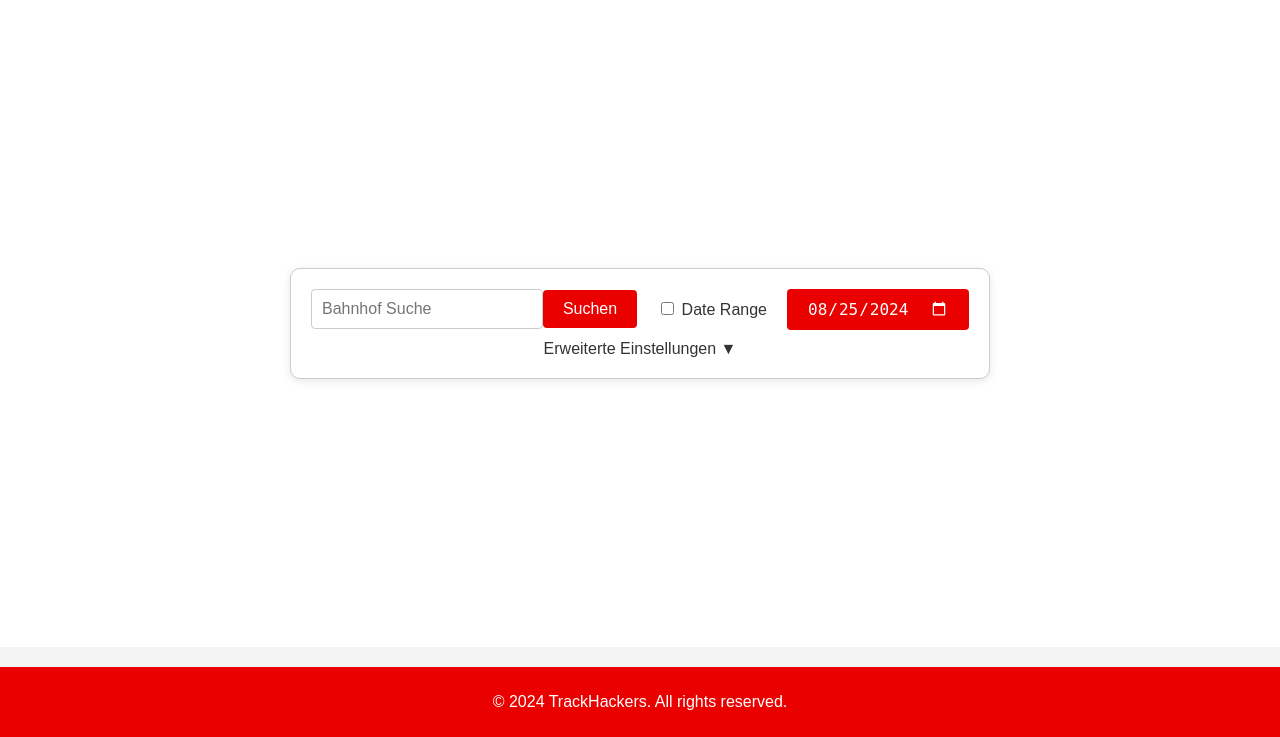
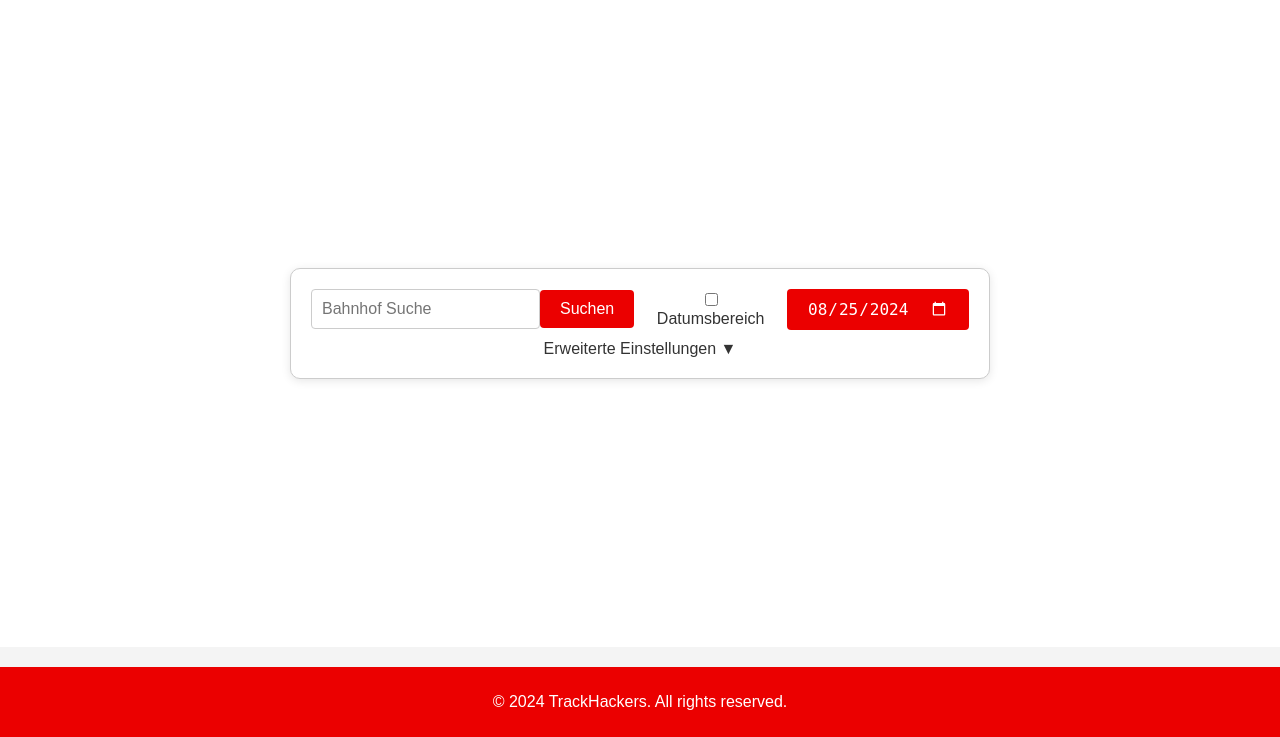
Before and after one commit to Luca-Mezger/sbb-fahrplan, a Flask app: page / in a window 1280 px wide. Shown: the part 63-800 px from the top of the page. Run offline with Flask 3, Linux system fonts and the light colour scheme; data that the repository does not hold is empty; some libraries are stand-ins or nearby versions.

Commit message:
language correction

```diff
--- a/Code/frontend/templates/index.html
+++ b/Code/frontend/templates/index.html
@@ -48,7 +48,7 @@
                     <!-- Checkbox to select date range -->
                     <div class="date-selection">
                         <input type="checkbox" id="date-range-toggle">
-                        <label for="date-range-toggle">Date Range</label>
+                        <label for="date-range-toggle">Datumsbereich</label>
                     </div>
 
                     <div class="date-pickers-container">
```
